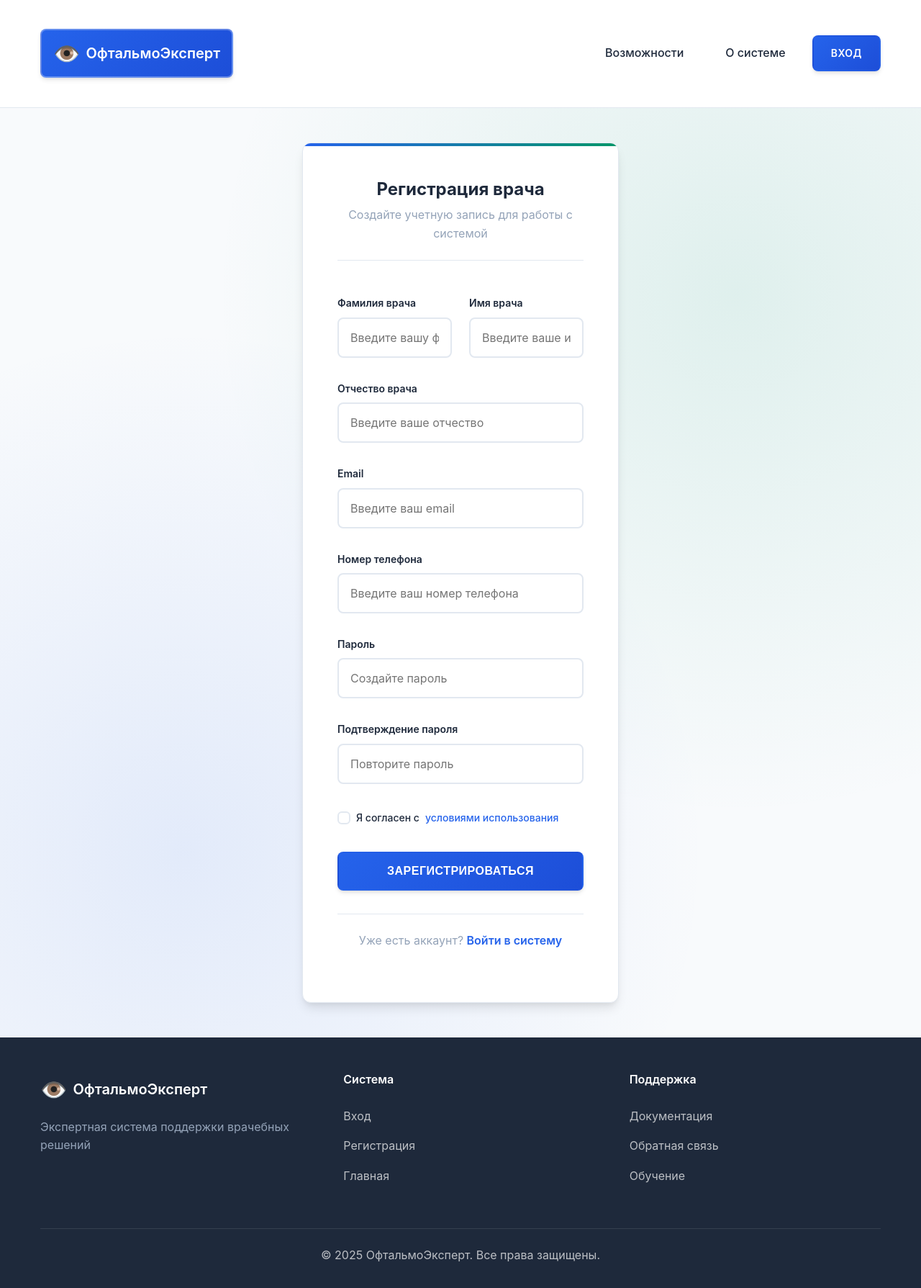
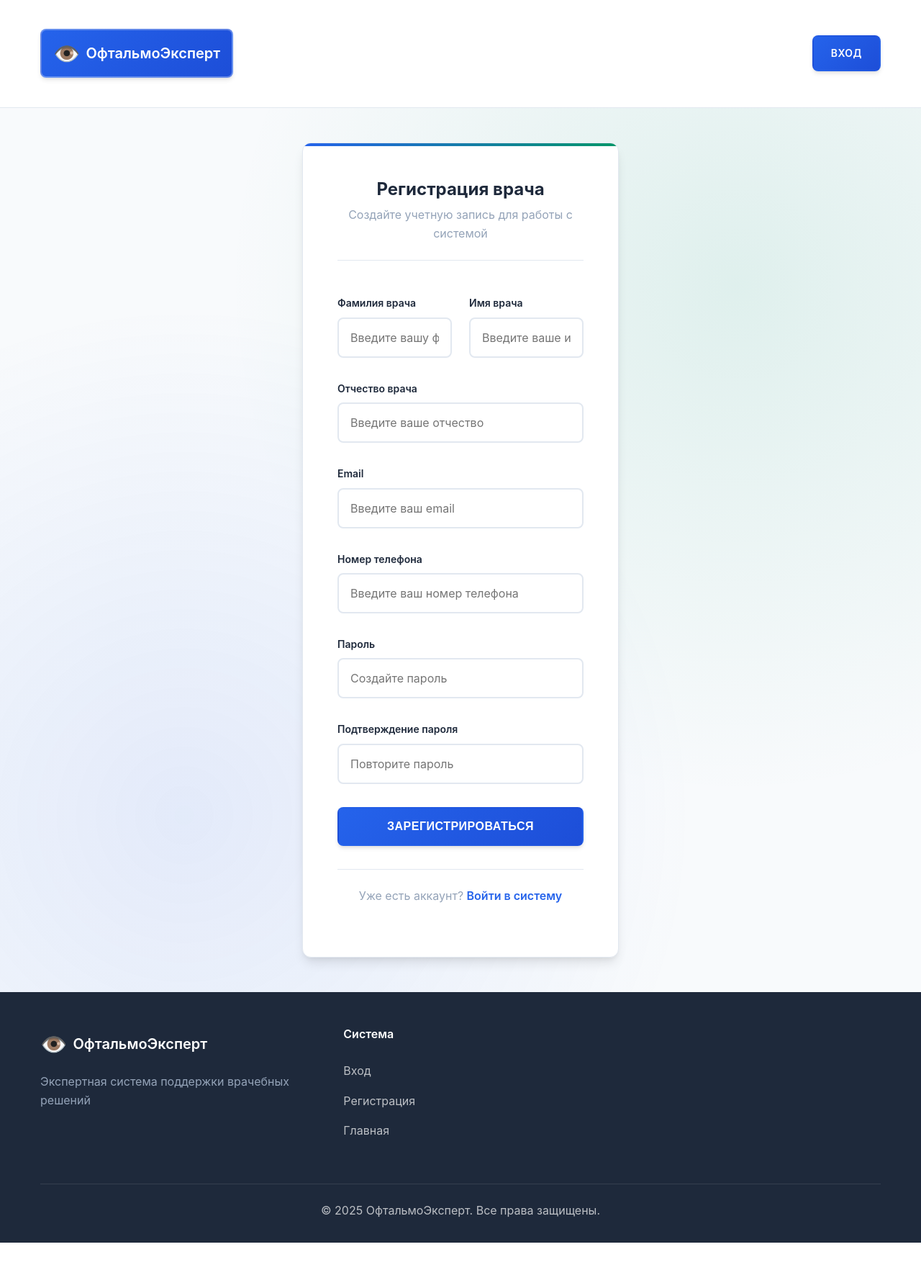
Before and after one commit to 517ANT39/expert-system-for-diagnosing-ophthalmological-diseases, a Flask app: page /registration in a window 1280 px wide. Shown: the whole page at 72% size. After the commit the page ends 1726 px from the top, so only its background shows below. Run offline with Flask 3, Linux system fonts and the light colour scheme.

Commit message:
refactor(styles): removed unnecessary items

```diff
--- a/solution/app/app.py
+++ b/solution/app/app.py
@@ -642,4 +642,5 @@ if __name__ == '__main__':
     print(f"CSS exists: {os.path.exists(os.path.join(static_dir, 'css', 'main.css'))}")
     print(f"Index.html exists: {os.path.exists(os.path.join(template_dir, 'index.html'))}")
     print(f"Patient-new.html exists: {os.path.exists(os.path.join(template_dir, 'patient-new.html'))}")
-    app.run(host='0.0.0.0', port=5000, debug=False)
+    app.run(host='0.0.0.0', port=5000, debug=True)
+    #app.run(host='0.0.0.0', port=5000, debug=False) при сдаче изменить на False
--- a/solution/app/views/templates/index.html
+++ b/solution/app/views/templates/index.html
@@ -18,7 +18,6 @@
                     </a>
                     <div class="nav-links">
                         <a href="#features" class="nav-link">Возможности</a>
-                        <a href="#about" class="nav-link">О системе</a>
                         {% if logged_in %}
                             <!-- Для авторизованных пользователей -->
                             <div class="user-menu">
--- a/solution/app/views/templates/registration.html
+++ b/solution/app/views/templates/registration.html
@@ -18,8 +18,6 @@
                         <span class="logo-text">ОфтальмоЭксперт</span>
                     </a>
                     <div class="nav-links">
-                        <a href="#features" class="nav-link">Возможности</a>
-                        <a href="#about" class="nav-link">О системе</a>
                         <a href="{{ url_for('login') }}" class="btn btn-primary">Вход</a>
                     </div>
                 </div>
@@ -74,13 +72,13 @@
                             <input type="password" id="confirmPassword" class="form-control" placeholder="Повторите пароль" required>
                         </div>
 
-                        <div class="form-options">
+                        <!--<div class="form-options">
                             <label class="checkbox-label">
                                 <input type="checkbox" id="agreeTerms" required>
                                 <span class="checkmark"></span>
                                 Я согласен с <a href="#" class="link">условиями использования</a>
                             </label>
-                        </div>
+                        </div>-->
 
                         <button type="submit" class="btn btn-primary btn-lg w-100">
                             Зарегистрироваться
@@ -116,12 +114,7 @@
                         <a href="{{ url_for('registration') }}">Регистрация</a>
                         <a href="{{ url_for('index') }}">Главная</a>
                     </div>
-                    <div class="footer-column">
-                        <h4>Поддержка</h4>
-                        <a href="#">Документация</a>
-                        <a href="#">Обратная связь</a>
-                        <a href="#">Обучение</a>
-                    </div>
+
                 </div>
             </div>
             <div class="footer-bottom">
```
Also changed, not shown: solution/app/views/templates/login.html (+3 -10 lines), solution/app/views/templates/patient/patients.html (+1 -7 lines).
